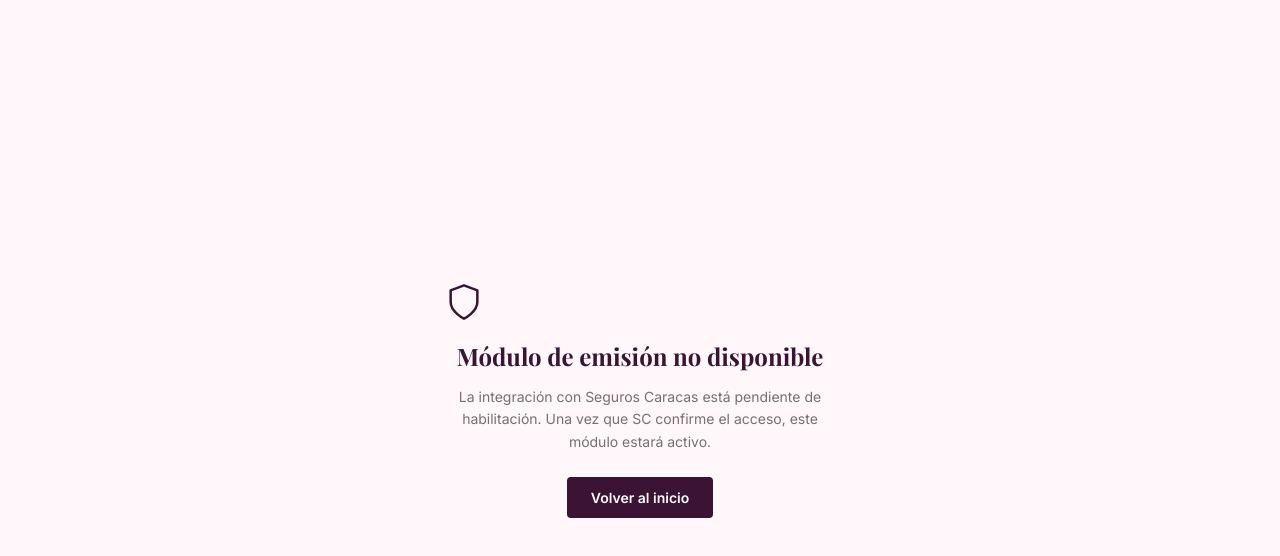
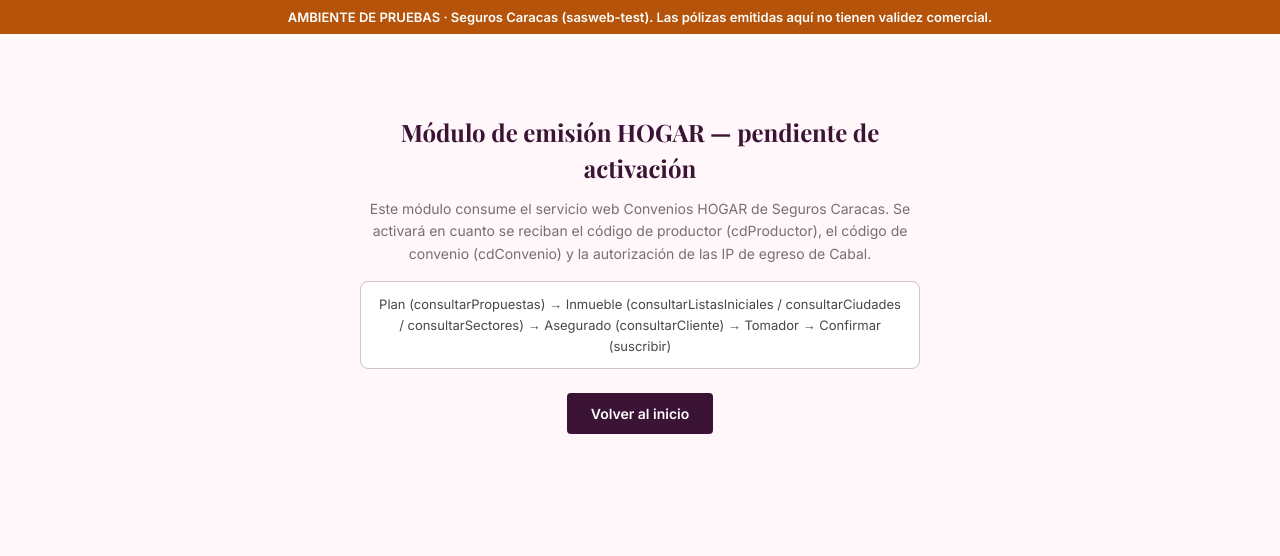
Before and after one commit to DanveDC/pagina-web-cabal, a Next.js app: page /emitir in a window 1280 px wide. Shown: the top 556 px of the page. Built offline with nearby package versions, Linux system fonts and the light colour scheme.

Commit message:
feat(sc): show pending-activation state on emitir and cotizar

```diff
--- a/src/app/cotizar/page.tsx
+++ b/src/app/cotizar/page.tsx
@@ -6,6 +6,7 @@
 import { motion, AnimatePresence } from "framer-motion";
 import { segurosCaracasClient } from "@/lib/api/seguros-caracas";
 import { EnvBanner } from "@/components/sc/env-banner";
+import { PendingActivation } from "@/components/sc/pending-activation";
 import { PERSONA_EMPTY } from "@/types/seguros-caracas";
 import type { HogarFormState, PersonaFormState, Propuesta, Ciudad, Sector } from "@/types/seguros-caracas";
 import {
@@ -51,20 +52,6 @@
 ];
 
 const STEPS = ["Empresa", "Ramo", "Detalles"];
-
-const OFERTAS_PLACEHOLDER: OfertaDisplay[] = [
-  {
-    nombre: "Seguros Caracas", siglas: "SC", color: "#3A1335",
-    prima_anual: 0, prima_mensual: 0, tag: "Pendiente", score: 94,
-    coberturas: [
-      { label: "Suma asegurada",          valor: "— pendiente de credenciales —" },
-      { label: "Deducible",               valor: "— pendiente de credenciales —" },
-      { label: "Red clínica",             valor: "— pendiente de credenciales —" },
-      { label: "Cobertura internacional", valor: "Incluida" },
-    ],
-    destacado: true,
-  },
-];
 
 const HOGAR_INIT: HogarFormState = {
   inmueble: {
@@ -572,7 +559,17 @@
         ],
         destacado: true,
       }))
-    : OFERTAS_PLACEHOLDER;
+    : [];
+
+  if (!CREDENTIALS_READY) return (
+    <div style={{ minHeight: "100dvh", backgroundColor: "#fff7f9", fontFamily: "var(--font-inter, var(--font-body, system-ui))" }}>
+      <EnvBanner />
+      <PendingActivation
+        title="Cotizador HOGAR — pendiente de activación"
+        description="Este módulo consume el servicio web Convenios HOGAR de Seguros Caracas y todavía no está activo. Estará disponible en cuanto Seguros Caracas habilite el acceso. Mientras tanto, no se muestran cotizaciones."
+      />
+    </div>
+  );
 
   return (
     <div style={{ minHeight: "100dvh", backgroundColor: "#fff7f9", fontFamily: "var(--font-inter, var(--font-body, system-ui))" }}>
@@ -1030,15 +1027,6 @@
                   </p>
                 </div>
                 <div style={{ display: "flex", alignItems: "center", gap: 8, flexWrap: "wrap" }}>
-                  {!CREDENTIALS_READY && (
-                    <span style={{
-                      fontSize: 11, fontWeight: 600, padding: "3px 10px", borderRadius: 99,
-                      backgroundColor: "rgba(217,119,6,0.10)", color: "#B45309",
-                      border: "1px solid rgba(217,119,6,0.22)",
-                    }}>
-                      ⚠ Datos de simulación
-                    </span>
-                  )}
                   <button
                     onClick={resetForm}
                     style={{
@@ -1180,12 +1168,6 @@
                 </motion.div>
               ))}
 
-              {!CREDENTIALS_READY && (
-                <p style={{ textAlign: "center", fontSize: 11.5, color: "#7A7A8A", paddingTop: 4, lineHeight: 1.6 }}>
-                  Los precios y coberturas son simulaciones de referencia.
-                  Los valores reales serán provistos por Seguros Caracas al activar las credenciales.
-                </p>
-              )}
             </motion.div>
           )}
 
--- a/src/app/emitir/page.tsx
+++ b/src/app/emitir/page.tsx
@@ -4,6 +4,8 @@
 import Link from "next/link";
 import { segurosCaracasClient } from "@/lib/api/seguros-caracas";
 import { EnvBanner } from "@/components/sc/env-banner";
+import { PendingActivation } from "@/components/sc/pending-activation";
+import { SC_ENABLED } from "@/lib/sc-ambiente";
 import {
   buildSuscribirPayload,
   validatePersona,
@@ -797,22 +799,20 @@
   const [tomador, setTomador] = useState<PersonaFormState | null>(null);
   const [tomadorIgual, setTomadorIgual] = useState(true);
 
-  const enabled = process.env.NEXT_PUBLIC_SC_ENABLED === "true";
-
-  if (!enabled) return (
-    <div style={{ minHeight: "100dvh", backgroundColor: "#fff7f9", display: "flex", alignItems: "center", justifyContent: "center" }}>
-      <div style={{ maxWidth: "440px", textAlign: "center", padding: "40px 24px" }}>
-        <div style={{ color: "#3A1335", marginBottom: "16px" }}><ShieldIcon /></div>
-        <h1 style={{ fontFamily: "var(--font-display, Georgia, serif)", fontSize: "24px", fontWeight: 700, color: "#3A1335", marginBottom: "12px" }}>
-          Módulo de emisión no disponible
-        </h1>
-        <p style={{ fontSize: "14px", color: "#7a6d74", lineHeight: "1.6" }}>
-          La integración con Seguros Caracas está pendiente de habilitación. Una vez que SC confirme el acceso, este módulo estará activo.
-        </p>
-        <Link href="/" style={{ display: "inline-block", marginTop: "24px", padding: "10px 24px", borderRadius: "4px", backgroundColor: "#3A1335", color: "#fff", fontSize: "14px", fontWeight: 600, textDecoration: "none" }}>
-          Volver al inicio
-        </Link>
-      </div>
+  if (!SC_ENABLED) return (
+    <div style={{ minHeight: "100dvh", backgroundColor: "#fff7f9" }}>
+      <EnvBanner />
+      <PendingActivation
+        title="Módulo de emisión HOGAR — pendiente de activación"
+        description="Este módulo consume el servicio web Convenios HOGAR de Seguros Caracas. Se activará en cuanto se reciban el código de productor (cdProductor), el código de convenio (cdConvenio) y la autorización de las IP de egreso de Cabal."
+        flow={[
+          "Plan (consultarPropuestas)",
+          "Inmueble (consultarListasIniciales / consultarCiudades / consultarSectores)",
+          "Asegurado (consultarCliente)",
+          "Tomador",
+          "Confirmar (suscribir)",
+        ]}
+      />
     </div>
   );
 
--- /dev/null
+++ b/src/components/sc/pending-activation.tsx
@@ -0,0 +1,76 @@
+import Link from "next/link";
+
+type PendingActivationProps = {
+  title: string;
+  description: string;
+  flow?: string[];
+  backHref?: string;
+};
+
+// Shown when the Seguros Caracas integration is not active yet. It must never
+// render internal data (env values, credentials, IP addresses).
+export function PendingActivation({
+  title,
+  description,
+  flow,
+  backHref = "/",
+}: PendingActivationProps) {
+  return (
+    <div
+      style={{
+        display: "flex",
+        alignItems: "center",
+        justifyContent: "center",
+        minHeight: "60dvh",
+        padding: "40px 24px",
+      }}
+    >
+      <div style={{ maxWidth: 560, textAlign: "center" }}>
+        <h1
+          style={{
+            fontFamily: "var(--font-display, Georgia, serif)",
+            fontSize: 24,
+            fontWeight: 700,
+            color: "#3A1335",
+            marginBottom: 12,
+          }}
+        >
+          {title}
+        </h1>
+        <p style={{ fontSize: 14, color: "#7a6d74", lineHeight: 1.6 }}>{description}</p>
+        {flow && flow.length > 0 && (
+          <p
+            style={{
+              marginTop: 16,
+              fontSize: 13,
+              color: "#4A464A",
+              lineHeight: 1.6,
+              backgroundColor: "#ffffff",
+              border: "1px solid #d2c2cb",
+              borderRadius: 8,
+              padding: "12px 16px",
+            }}
+          >
+            {flow.join(" → ")}
+          </p>
+        )}
+        <Link
+          href={backHref}
+          style={{
+            display: "inline-block",
+            marginTop: 24,
+            padding: "10px 24px",
+            borderRadius: 4,
+            backgroundColor: "#3A1335",
+            color: "#fff",
+            fontSize: 14,
+            fontWeight: 600,
+            textDecoration: "none",
+          }}
+        >
+          Volver al inicio
+        </Link>
+      </div>
+    </div>
+  );
+}
```
